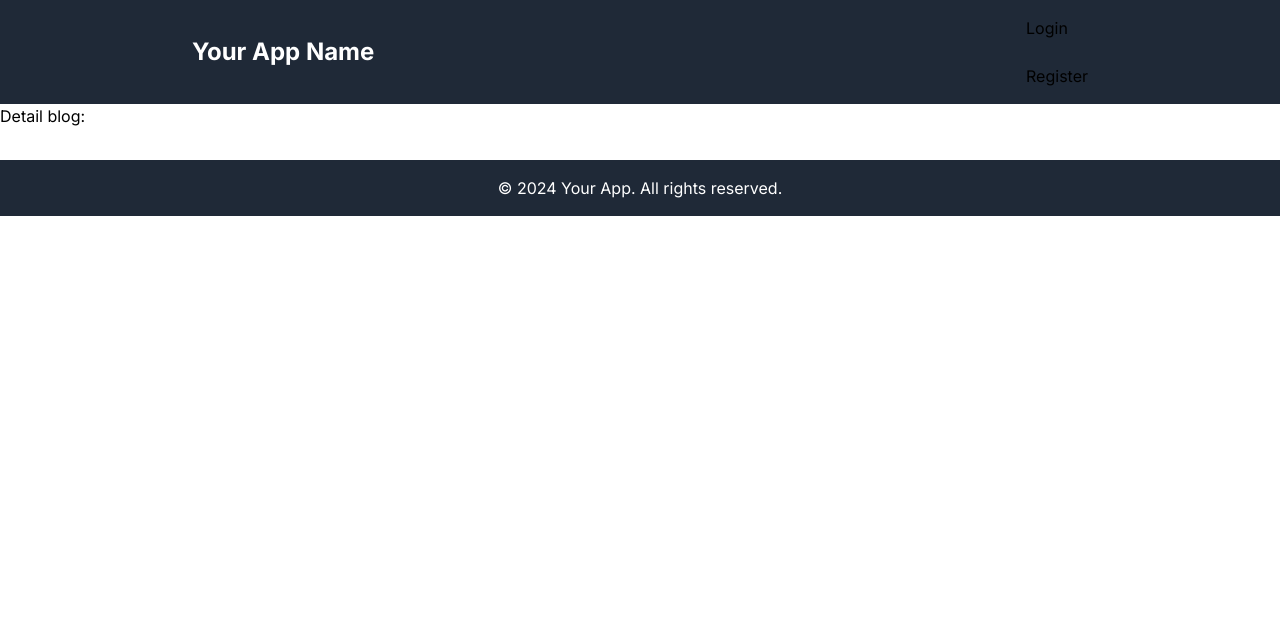
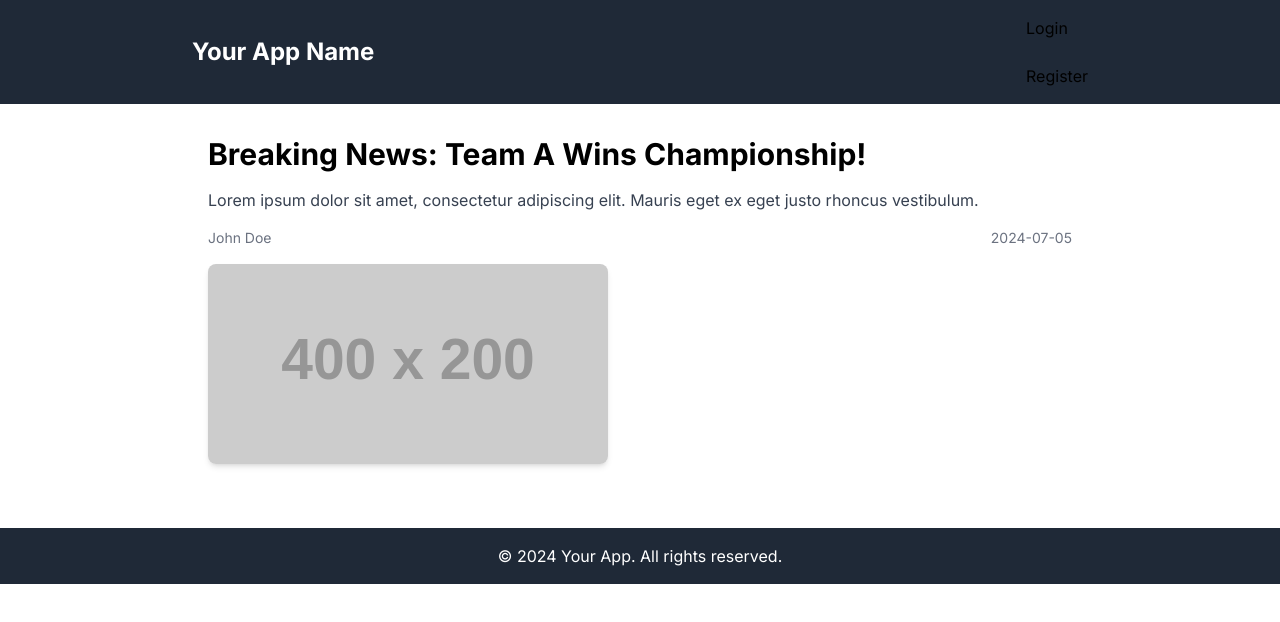
Before and after one commit to huy246302/nextjs-dashboard, a Next.js app: page /blog/1 in a window 1280 px wide. Shown: the top 622 px of the page. Built offline with nearby package versions, Linux system fonts and the light colour scheme; what tailwindcss-animated would draw is missing.

Commit message:
addidpost+changeposttoblogPost

```diff
--- a/app/blog/[id]/page.js
+++ b/app/blog/[id]/page.js
@@ -1,7 +1,29 @@
-export default function Post({ post }) {
+import { notFound } from 'next/navigation';
+import { blogPosts, posts } from '@/app/mockdata/post';
+
+export async function generateStaticParams() {
+    return blogPosts.map(post => ({
+        id: post.id.toString(),
+    }));
+}
+
+export default function Post({ params }) {
+    const { id } = params;
+    const post = blogPosts.find(post => post.id.toString() === id);
+
+    if (!post) {
+        notFound();
+    }
+
     return (
-        <div>
-            Detail blog:
+        <div className="max-w-4xl mx-auto py-8 px-4">
+            <h1 className="text-3xl font-bold mb-4">{post.title}</h1>
+            <p className="text-gray-700 mb-4">{post.content}</p>
+            <div className="flex justify-between mb-4">
+                <p className="text-sm text-gray-500">{post.author}</p>
+                <p className="text-sm text-gray-500">{post.date}</p>
+            </div>
+            <img src={post.imageUrl} alt={post.title} className="rounded-lg shadow-md" />
         </div>
     );
 }
--- a/app/mockdata/post.js
+++ b/app/mockdata/post.js
@@ -1,4 +1,4 @@
-export const posts = [
+export const blogPosts = [
     {
         id: 1,
         title: 'Breaking News: Team A Wins Championship!',
--- a/app/page.js
+++ b/app/page.js
@@ -1,5 +1,5 @@
 import Link from 'next/link';
-import { posts } from './mockdata/post';
+import { blogPosts, posts } from './mockdata/post';
 
 export default function Home() {
     return (
@@ -19,7 +19,7 @@ export default function Home() {
                 {/* Latest News Section */}
                 <section className="mb-8 bg-gray-200 rounded-lg shadow-md p-6">
                     <h2 className="text-2xl font-bold mb-4">Latest News</h2>
-                    {posts.map(post => (
+                    {blogPosts.map(post => (
                         <Link key={post.id} href={`/blog/${post.id}`}>
                             <div className="block mb-8 bg-white rounded-lg shadow-md p-6 transition duration-300 hover:shadow-lg">
                                 <h2 className="text-2xl font-bold mb-4">{post.title}</h2>
```
